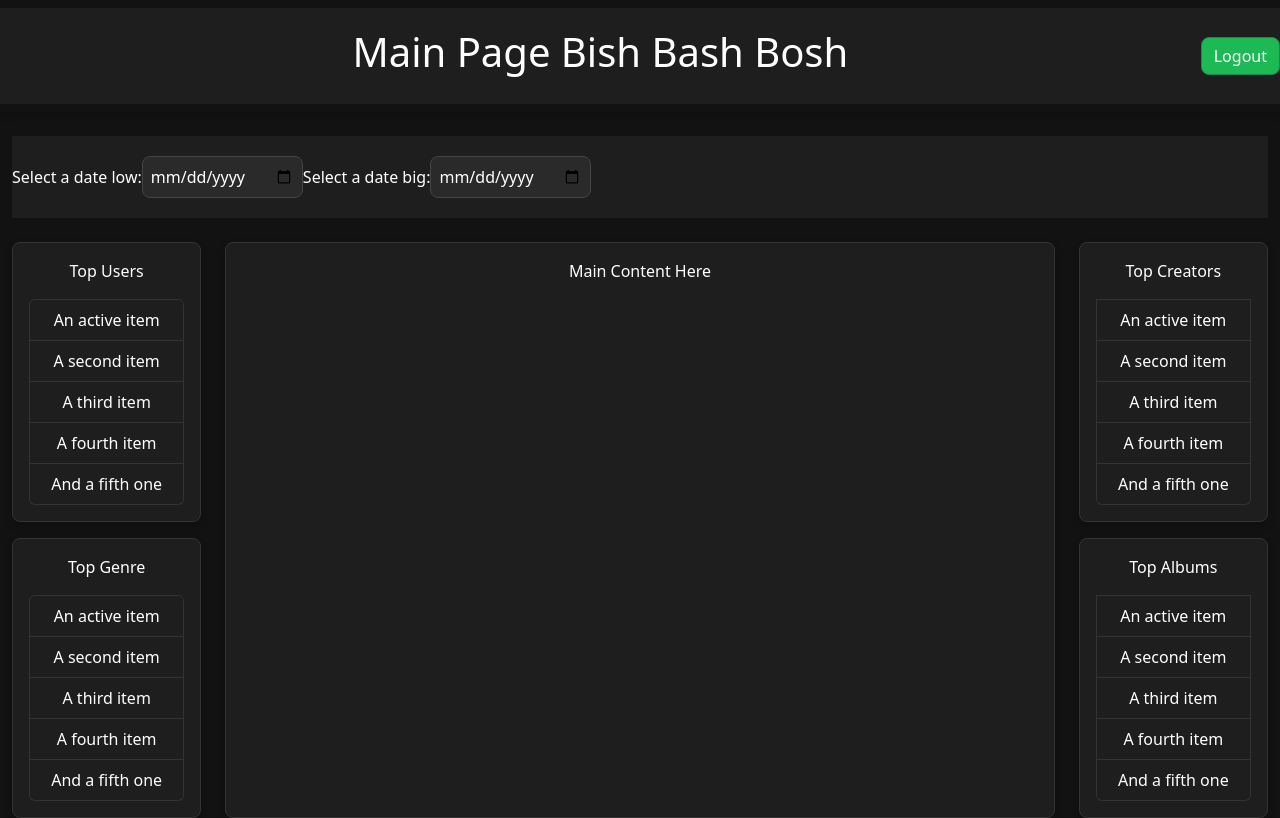
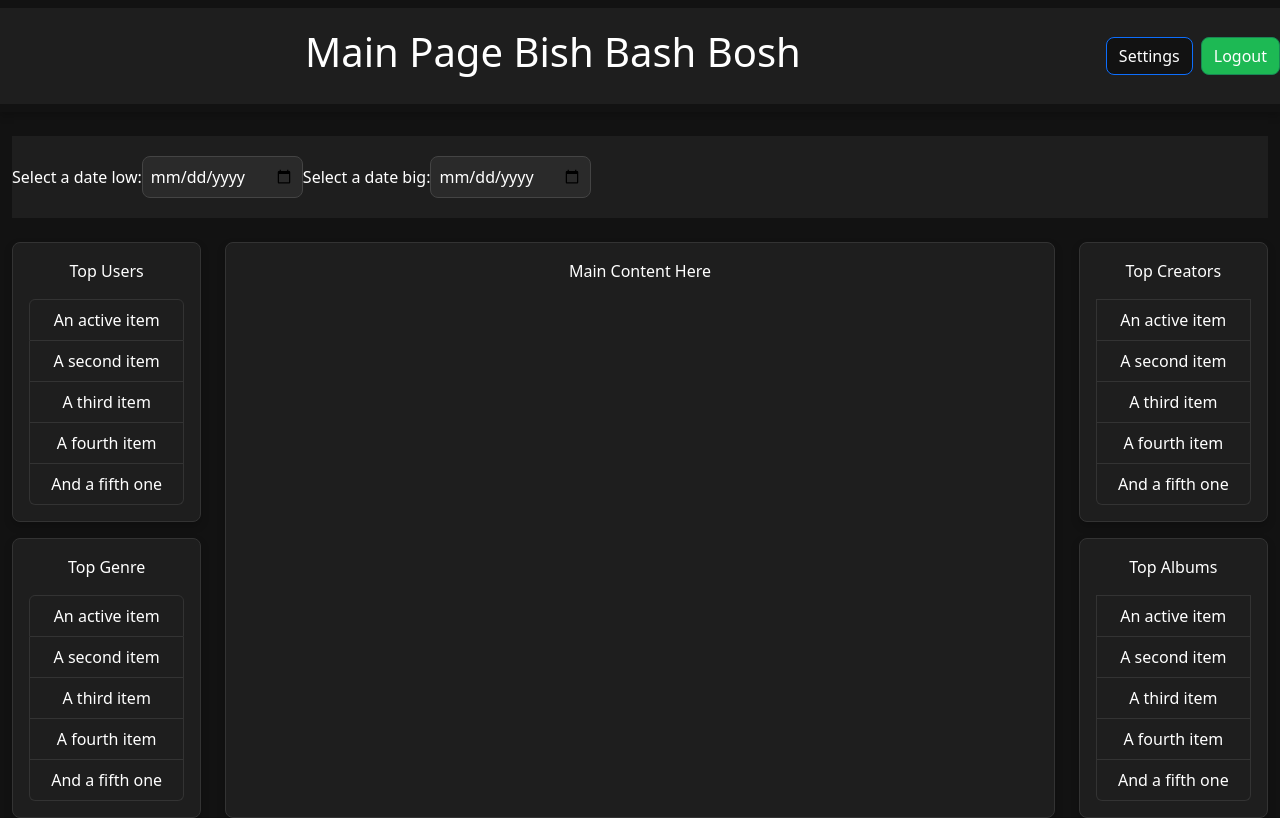
Before and after one commit to Zancmok/AdvancedSpotifyDataAnalyzer, a Python web app: template src/templates/index.html in a window 1280 px wide. Run offline with Jinja, Linux system fonts and the light colour scheme; the template is opened without the code that fills it, so the values that code supplies are empty.

Commit message:
add settings button to index

```diff
--- a/src/templates/index.html
+++ b/src/templates/index.html
@@ -17,6 +17,7 @@
             <nav class="navbar">
                 <div id="skam" class="container-fluid d-flex justify-content-between align-items-center">
                     <h1 class="mx-auto">Main Page Bish Bash Bosh</h1>
+                    <a href="settings.html" class="btn btn-outline-primary me-2" type="button">Settings</a>
                     <button id="but" class="btn btn-outline-success" type="button">Logout</button>
                 </div>
             </nav>
```
